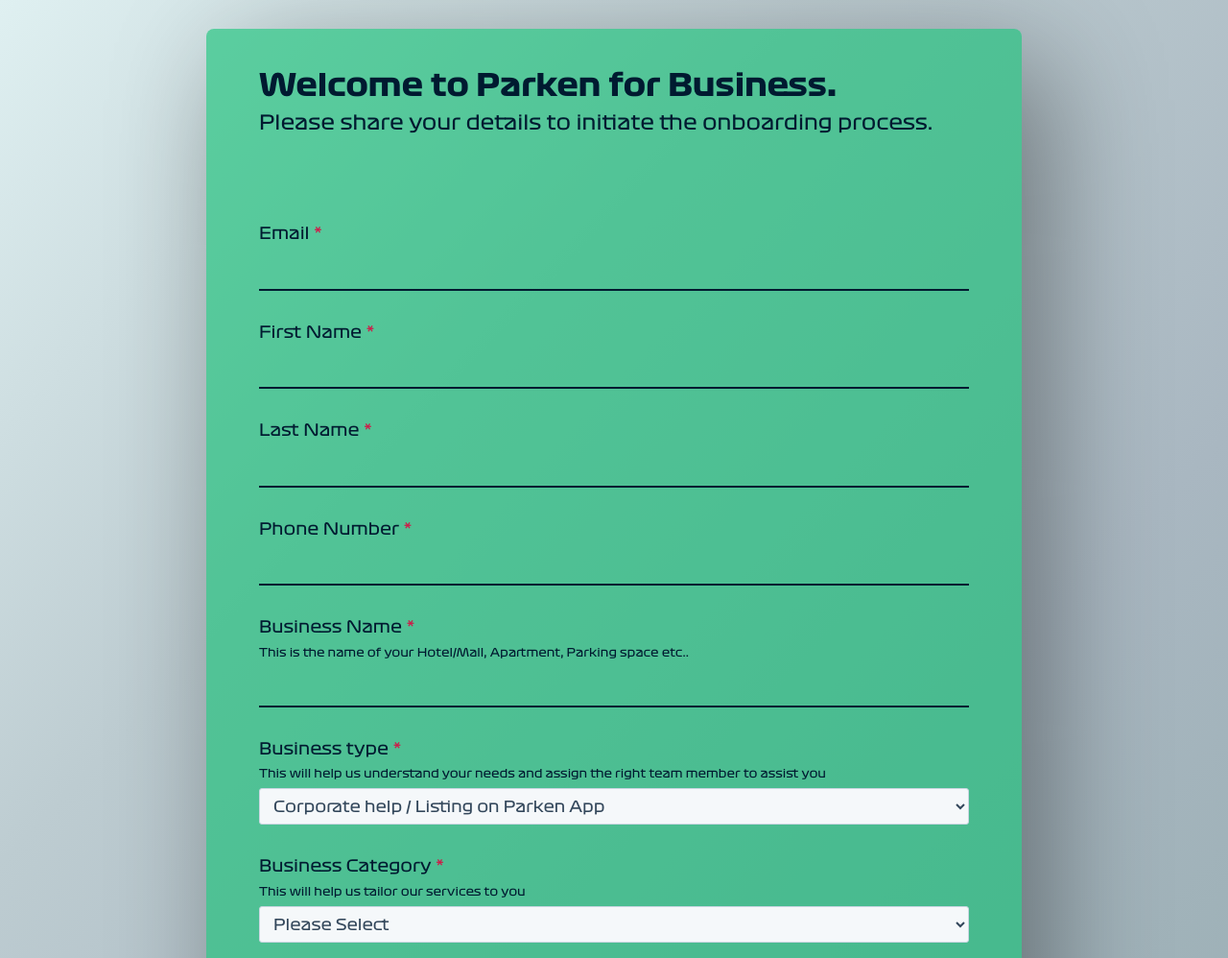
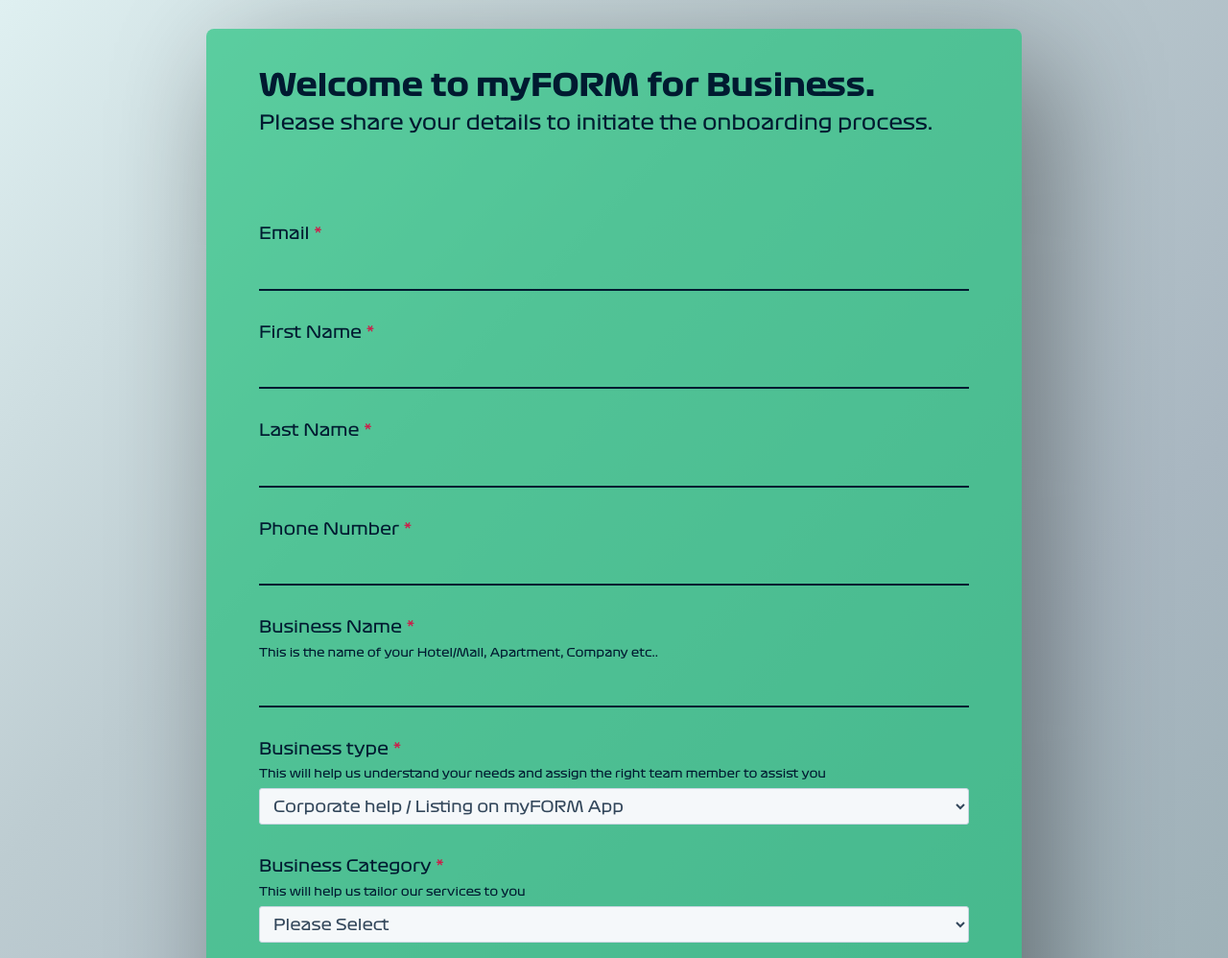
Before and after one commit to yaswanth23/myform, a plain HTML site: page form.html in a window 1280 px wide. Shown: the top 998 px of the page at 96% size. Drawn offline with Linux system fonts and the light colour scheme; files whose address does not match are found by name.

Commit message:
Update form.html

```diff
--- a/form.html
+++ b/form.html
@@ -21,7 +21,7 @@
         <div class="form-target">
             <form action="https://formspree.io/f/mbjpakdz" method="POST" lang="en">
                 <div class="bs-form-heading">
-                    <h1>Welcome to Parken for Business.</h1>
+                    <h1>Welcome to myFORM for Business.</h1>
                     <h2>Please share your details to initiate the onboarding process.</h2>
                     <p>&nbsp;</p>
                     <p>&nbsp;</p>
@@ -65,7 +65,7 @@
                     <div class="bs-form-field-row">
                         <div class="bs-form-business-name">
                             <label class="bs-form_field_label">Business Name<span class="req-color">&nbsp;*</span></label>
-                            <p class="bs-form_field_description">This is the name of your Hotel/Mall, Apartment, Parking space etc..</p>
+                            <p class="bs-form_field_description">This is the name of your Hotel/Mall, Apartment, Company etc..</p>
                             <input class="bs-form_field_input" type="text" name="Business Name" required>
                             <span class="focus-input"></span>
                         </div>
@@ -77,9 +77,9 @@
                             <label class="bs-form_field_label">Business type<span class="req-color">&nbsp;*</span></label>
                             <p class="bs-form_field_description">This will help us understand your needs and assign the right team member to assist you</p>
                             <select name="Business type" required>
-                                <option disabled selected value>Corporate help / Listing on Parken App</option>
-                                <option value="Want to use Parken for your Company / Apartment premises">Want to use Parken for your Company / Apartment premises</option>
-                                <option value="Want your Hotel, Mall, Parking space listed on the Parken App">Want your Hotel, Mall, Parking space listed on the Parken App</option>
+                                <option disabled selected value>Corporate help / Listing on myFORM App</option>
+                                <option value="Want to use myFORM for your Company / Apartment premises">Want to use myFORM for your Company / Apartment premises</option>
+                                <option value="Want your Hotel, Mall, Company listed on the myFORM App">Want your Hotel, Mall, Company listed on the myFORM App</option>
                             </select>
                             <span class="focus-input"></span>
                         </div>
@@ -98,7 +98,6 @@
                                 <option value="Societies">Societies</option>
                                 <option value="Mall/Shopping">Mall/Shopping</option>
                                 <option value="Movie Theatre">Movie Theatre</option>
-                                <option value="Parking lots">Parking lots</option>
                                 <option value="Airport">Airport</option>
                                 <option value="Metro">Metro</option>
                                 <option value="Market">Market</option>
@@ -138,6 +137,6 @@
             </form>
         </div>
     </div>
-    <script type="text/javascript" src="static/pages/js/form-min.js"></script>
+    <script type="text/javascript" src="form-min.js"></script>
 </body>
 </html>
```
